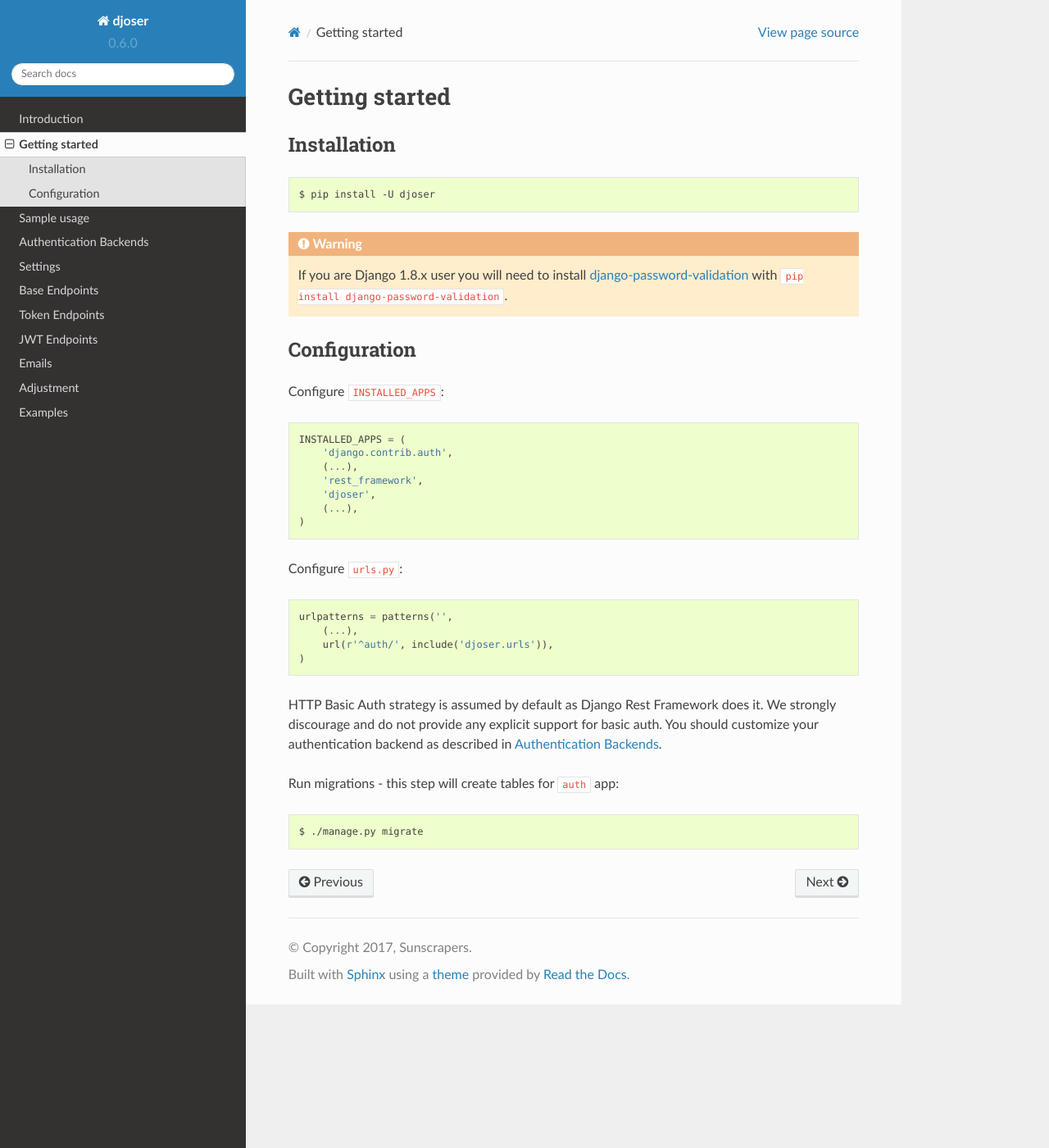
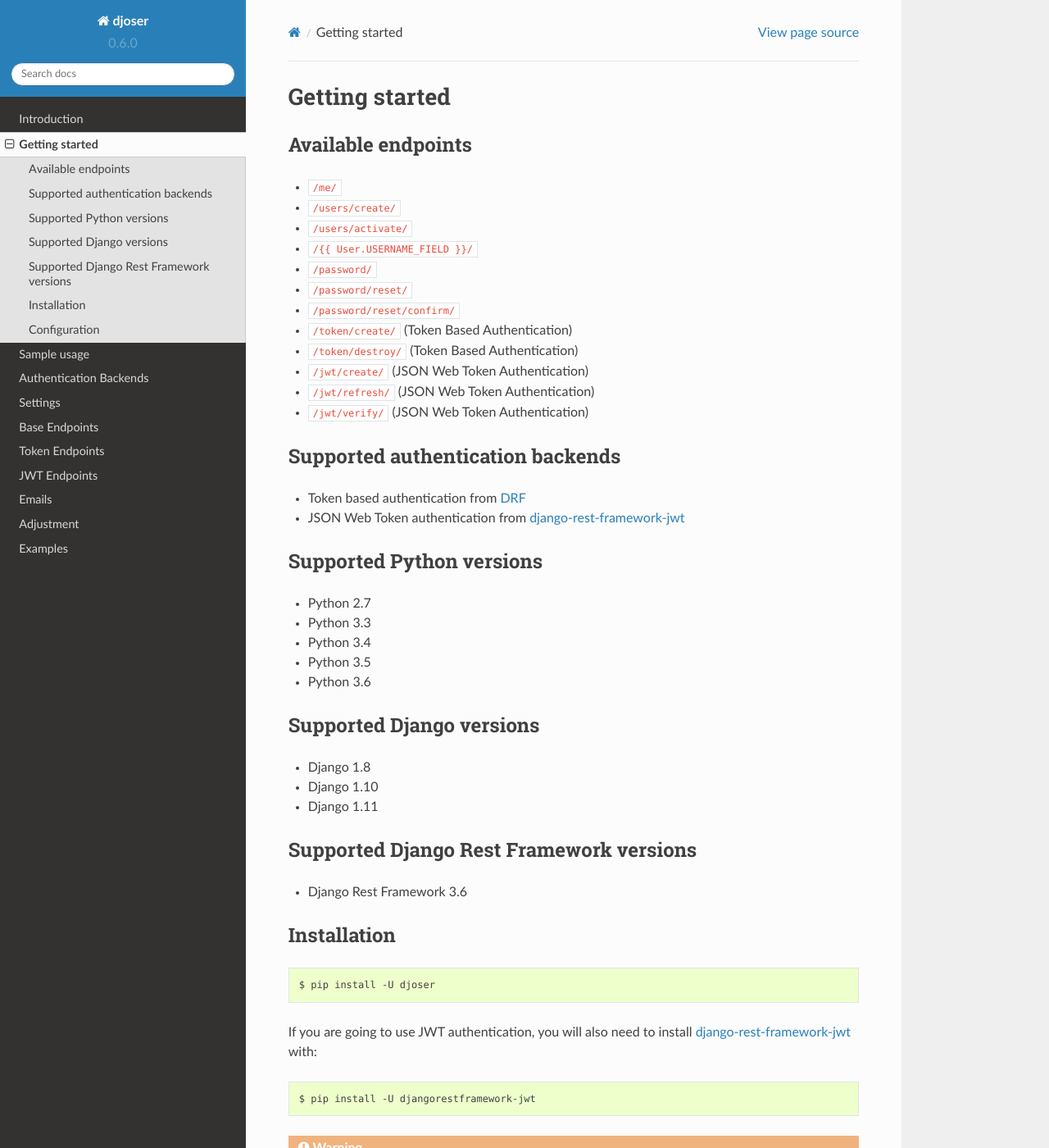
Before and after one commit to sunscrapers/djoser, a Sphinx documentation site: the page built from docs/source/getting_started.rst, in a window 1280 px wide and 1400 px high. Shown: the whole window at 82% size. Built offline with Sphinx 7.4.7 and the Read the Docs theme 2.0.0, drawn with Linux system fonts in a browser that asks for light colours.

Commit message:
Merge getting started docs with features docs
Add JWT related information to getting started docs

```diff
--- a/docs/source/getting_started.rst
+++ b/docs/source/getting_started.rst
@@ -1,12 +1,63 @@
 Getting started
 ===============
+
+Available endpoints
+-------------------
+
+* ``/me/``
+* ``/users/create/``
+* ``/users/activate/``
+* ``/{{ User.USERNAME_FIELD }}/``
+* ``/password/``
+* ``/password/reset/``
+* ``/password/reset/confirm/``
+* ``/token/create/`` (Token Based Authentication)
+* ``/token/destroy/`` (Token Based Authentication)
+* ``/jwt/create/`` (JSON Web Token Authentication)
+* ``/jwt/refresh/`` (JSON Web Token Authentication)
+* ``/jwt/verify/`` (JSON Web Token Authentication)
+
+Supported authentication backends
+---------------------------------
+
+* Token based authentication from `DRF <http://www.django-rest-framework.org/api-guide/authentication#tokenauthentication>`_
+* JSON Web Token authentication from `django-rest-framework-jwt <https://github.com/GetBlimp/django-rest-framework-jwt>`_
+
+Supported Python versions
+-------------------------
+
+* Python 2.7
+* Python 3.3
+* Python 3.4
+* Python 3.5
+* Python 3.6
+
+Supported Django versions
+-------------------------
+
+* Django 1.8
+* Django 1.10
+* Django 1.11
+
+Supported Django Rest Framework versions
+----------------------------------------
+
+* Django Rest Framework 3.6
 
 Installation
 ------------
 
-.. code-block:: text
+.. code-block:: bash
 
     $ pip install -U djoser
+
+If you are going to use JWT authentication, you will also need to install
+`django-rest-framework-jwt <https://github.com/GetBlimp/django-rest-framework-jwt>`_
+with:
+
+.. code-block:: bash
+
+    $ pip install -U djangorestframework-jwt
 
 .. warning::
 
@@ -42,9 +93,3 @@ HTTP Basic Auth strategy is assumed by default as Django Rest Framework does it.
 We strongly discourage and do not provide any explicit support for basic auth.
 You should customize your authentication backend as described in
 :ref:`authentication-backends`.
-
-Run migrations - this step will create tables for ``auth`` app:
-
-.. code-block:: text
-
-    $ ./manage.py migrate
```
Also changed, not shown: docs/source/features.rst (deleted, +0 -43 lines).
